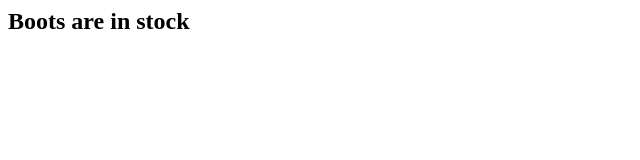
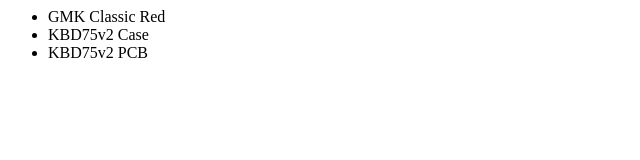
Before and after one commit to tykm/learning-vue, a plain HTML site: page index.html in a window 1280 px wide. Shown: the whole page, without its empty margins (0-640 px from the left). Drawn offline with nearby package versions, Linux system fonts and the light colour scheme.

Commit message:
Dynamic array output
'

```diff
--- a/index.html
+++ b/index.html
@@ -1,5 +1,9 @@
 <div id="app">
-    <h2>{{ product }} are in stock</h2>
+    <ul>
+        <li v-for="product in products">
+            {{ product }}
+        </li>
+    </ul>
 </div>
 
 <script src="https://unpkg.com/vue"></script>
@@ -7,7 +11,11 @@
     const app = new Vue({
         el: '#app',
         data: {
-            product: 'Boots'
+            products: [
+                'GMK Classic Red',
+                'KBD75v2 Case',
+                'KBD75v2 PCB'
+                ]
         }
     })
 </script>
```
